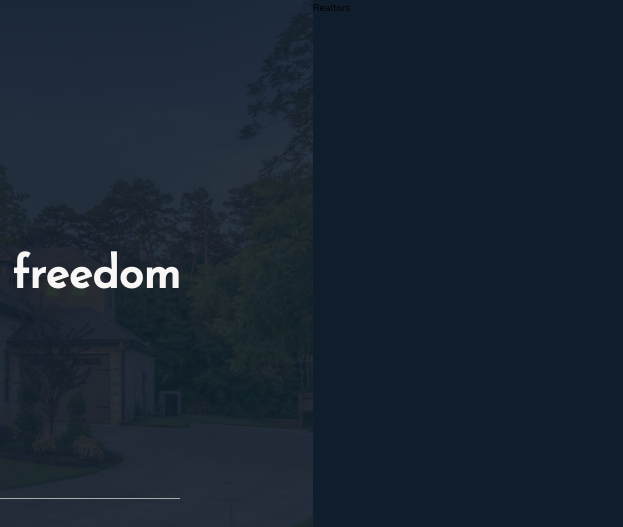
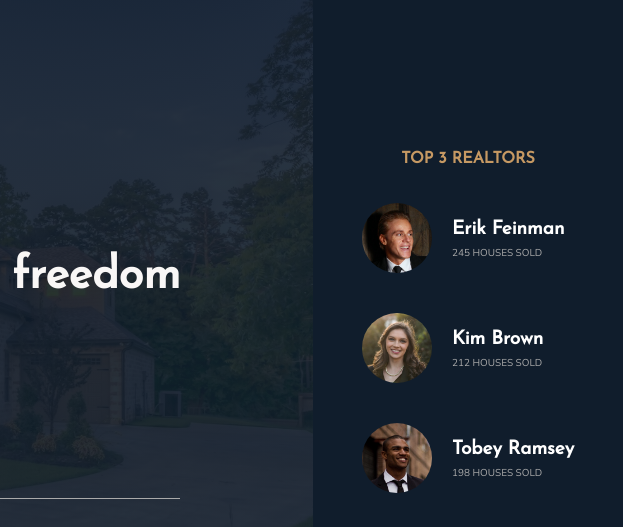
Before and after one commit to arnameti/NexterCSSGrid2, a website: page index.html in a window 1280 px wide. Shown: the top 527 px of the page, 657-1280 px from the left. Drawn offline with nearby package versions, Linux system fonts and the light colour scheme.

Commit message:
Building Realtors

```diff
--- a/app/scss/layout/_realtors.scss
+++ b/app/scss/layout/_realtors.scss
@@ -1,4 +1,34 @@
 .realtors {
   background-color: var(--clr-secondary);
   grid-column: col-start 7 / full-end;
+  color: #fff;
+
+  display: grid;
+  place-content: center;
+  gap: 3rem;
+
+  &__list {
+    display: grid;
+    grid-template-columns: min-content max-content;
+    grid-column-gap: 2rem;
+    grid-row-gap: 5vh;
+    align-items: center;
+
+
+  }
+  &__title {
+    grid-row: 1 / -1;
+    justify-self: center;
+  }
+  &__img {
+    width: 7rem;
+    border-radius: 50%;
+  }
 }
+
+.realtor {
+  &__sold {
+    color: var(--clr-grey-light-2);
+    text-transform: uppercase;
+  }
+}
--- a/index.html
+++ b/index.html
@@ -28,7 +28,28 @@
       </div>
     </header>
 
-    <div class="realtors">Realtors</div>
+    <div class="realtors">
+      <h3 class="heading-3 realtors__title">top 3 realtors</h3>
+        <div class="realtors__list">
+          <img src="img/realtor-1.jpeg" alt="realtor 1" class="realtors__img">
+          <div class="realtor">
+            <h4 class="heading-4">Erik Feinman</h4>
+            <p class="realtor__sold">245 houses sold</p>
+          </div>
+
+          <img src="img/realtor-2.jpeg" alt="realtor 2" class="realtors__img">
+          <div class="realtor">
+            <h4 class="heading-4">Kim Brown</h4>
+            <p class="realtor__sold">212 houses sold</p>
+          </div>
+
+          <img src="img/realtor-3.jpeg" alt="realtor 3" class="realtors__img">
+          <div class="realtor">
+            <h4 class="heading-4">Tobey Ramsey</h4>
+            <p class="realtor__sold">198 houses sold</p>
+          </div>
+      </div>
+    </div>
 
     <div class="features">
       <div class="feature">
```
Also changed, not shown: dist/style.css, 1 other file.
